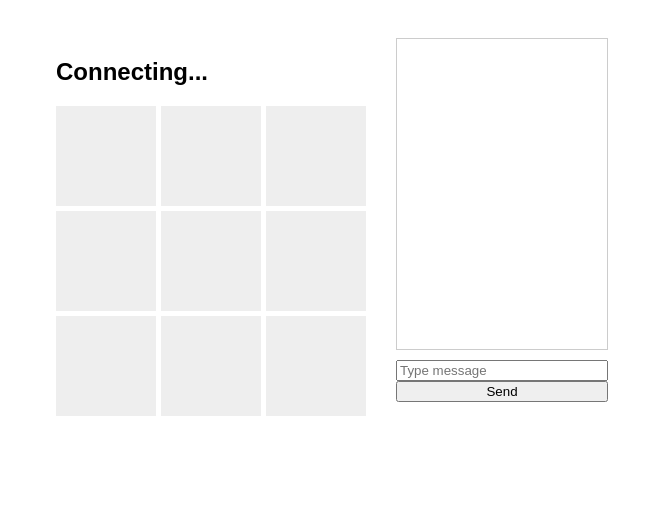
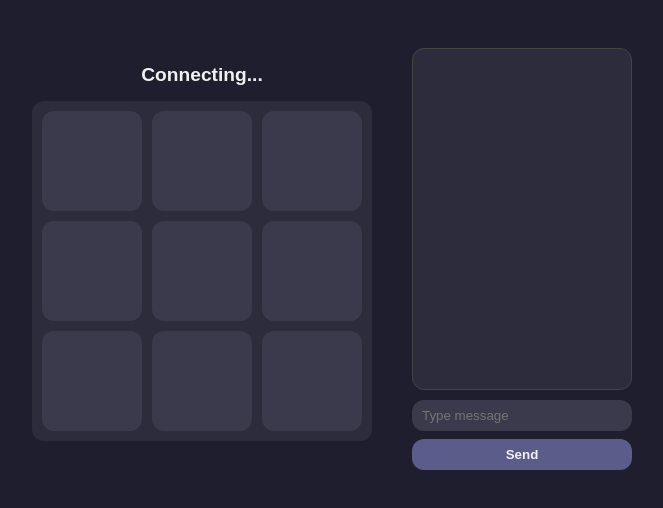
Before and after one commit to Juveria22/MultiplayerTicTacToe, a plain HTML site: page client/index.html in a window 1280 px wide. Shown: the whole page, without its empty margins (308-971 px from the left). Drawn offline with Linux system fonts and the light colour scheme.

Commit message:
style: change UI to dark mode with some hover features

```diff
--- a/client/css/style.css
+++ b/client/css/style.css
@@ -1,14 +1,23 @@
+/* ---------- General Page Styles ---------- */
 body {
-    font-family: sans-serif;
+    font-family: 'Poppins', sans-serif;
+    background-color: #1e1e2f; /* Dark background */
+    color: #f0f0f0;
     display: flex;
     justify-content: center;
-    padding-top: 30px;
+    padding: 40px;
+    gap: 40px;
+    flex-wrap: wrap;
 }
 
+/* ---------- Game Board Styles ---------- */
 #game {
     display: grid;
     grid-template-columns: repeat(3, 100px);
-    grid-gap: 5px;
+    grid-gap: 10px;
+    background-color: #2c2c3c;
+    padding: 10px;
+    border-radius: 12px;
 }
 
 .cell {
@@ -17,24 +26,100 @@ body {
     font-size: 48px;
     text-align: center;
     line-height: 100px;
-    background: #eee;
+    background-color: #3a3a4c;
+    border-radius: 12px;
     cursor: pointer;
+    transition: background 0.2s, transform 0.1s;
 }
 
+/* Hover effect */
+.cell:hover {
+    background-color: #4e4e6c;
+    transform: scale(1.05);
+}
+
+/* Player colors */
+.cell.X {
+    color: #ff6b81; /* soft pink for player X */
+}
+
+.cell.O {
+    color: #6bd1ff; /* sky blue for player O */
+}
+
+/* ---------- Status / Turn Info ---------- */
+#status {
+    text-align: center;
+    margin-bottom: 15px;
+    font-weight: 600;
+    font-size: 1.2rem;
+}
+
+/* ---------- Chat Panel ---------- */
 #chat {
-    margin-left: 30px;
     display: flex;
     flex-direction: column;
+    width: 220px;
+    font-size: 0.9rem;
 }
 
 #messages {
-    height: 300px;
-    width: 200px;
-    border: 1px solid #ccc;
-    overflow-y: scroll;
-    padding: 5px;
+    height: 320px;
+    border: 1px solid #444;
+    border-radius: 12px;
+    padding: 10px;
+    background-color: #2c2c3c;
+    overflow-y: auto;
+    display: flex;
+    flex-direction: column;
+    gap: 6px;
 }
 
+/* Chat message bubble */
+#messages div {
+    padding: 6px 10px;
+    border-radius: 12px;
+    max-width: 85%;
+    word-wrap: break-word;
+}
+
+/* Player message colors */
+#messages div.X {
+    background-color: #ff6b81; /* soft pink bubble */
+    color: #fff;
+    align-self: flex-start;
+}
+
+#messages div.O {
+    background-color: #6bd1ff; /* sky blue bubble */
+    color: #fff;
+    align-self: flex-end;
+}
+
+/* Input and Send Button */
 #input {
     margin-top: 10px;
+    padding: 8px 10px;
+    border-radius: 12px;
+    border: none;
+    outline: none;
+    background-color: #3a3a4c;
+    color: #f0f0f0;
+    font-family: 'Poppins', sans-serif;
 }
+
+#send {
+    margin-top: 8px;
+    padding: 8px 10px;
+    border-radius: 12px;
+    border: none;
+    cursor: pointer;
+    background-color: #5c5c8a;
+    color: #f0f0f0;
+    font-weight: 600;
+    transition: background 0.2s;
+}
+
+#send:hover {
+    background-color: #7878b0;
+}
--- a/client/js/main.js
+++ b/client/js/main.js
@@ -45,6 +45,10 @@ ws.onmessage = (event) => {
             row.forEach((val, c) => {
                 const cell = document.querySelector(`.cell[data-row='${r}'][data-col='${c}']`);
                 cell.textContent = val;
+                cell.classList.remove('X', 'O'); // Remove old classes
+                if (val === 'X' || val === 'O') {
+                    cell.classList.add(val); // Add class for color
+                }
             });
         });
         if (data.winner) {
@@ -54,12 +58,17 @@ ws.onmessage = (event) => {
         }
     }
 
+
     if (data.type === 'chat' || data.type === 'message') {
         const div = document.createElement('div');
         div.textContent = data.message;
+        if (data.player === 'X' || data.player === 'O') {
+            div.classList.add(data.player); // Add X or O class for color
+        }
         messagesDiv.appendChild(div);
         messagesDiv.scrollTop = messagesDiv.scrollHeight;
     }
+
 
     if (data.type === 'error') {
         alert(data.message);
```
